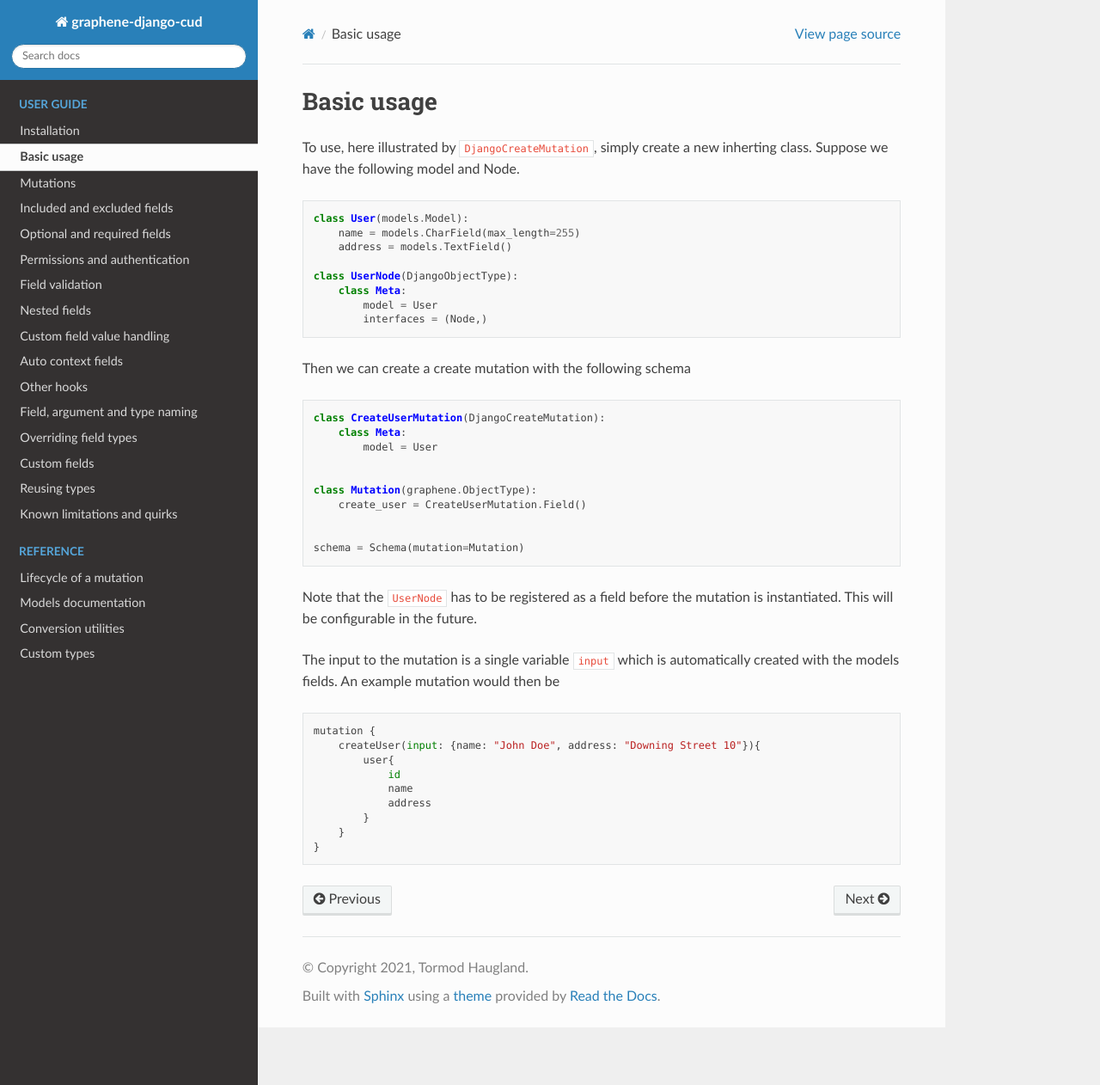
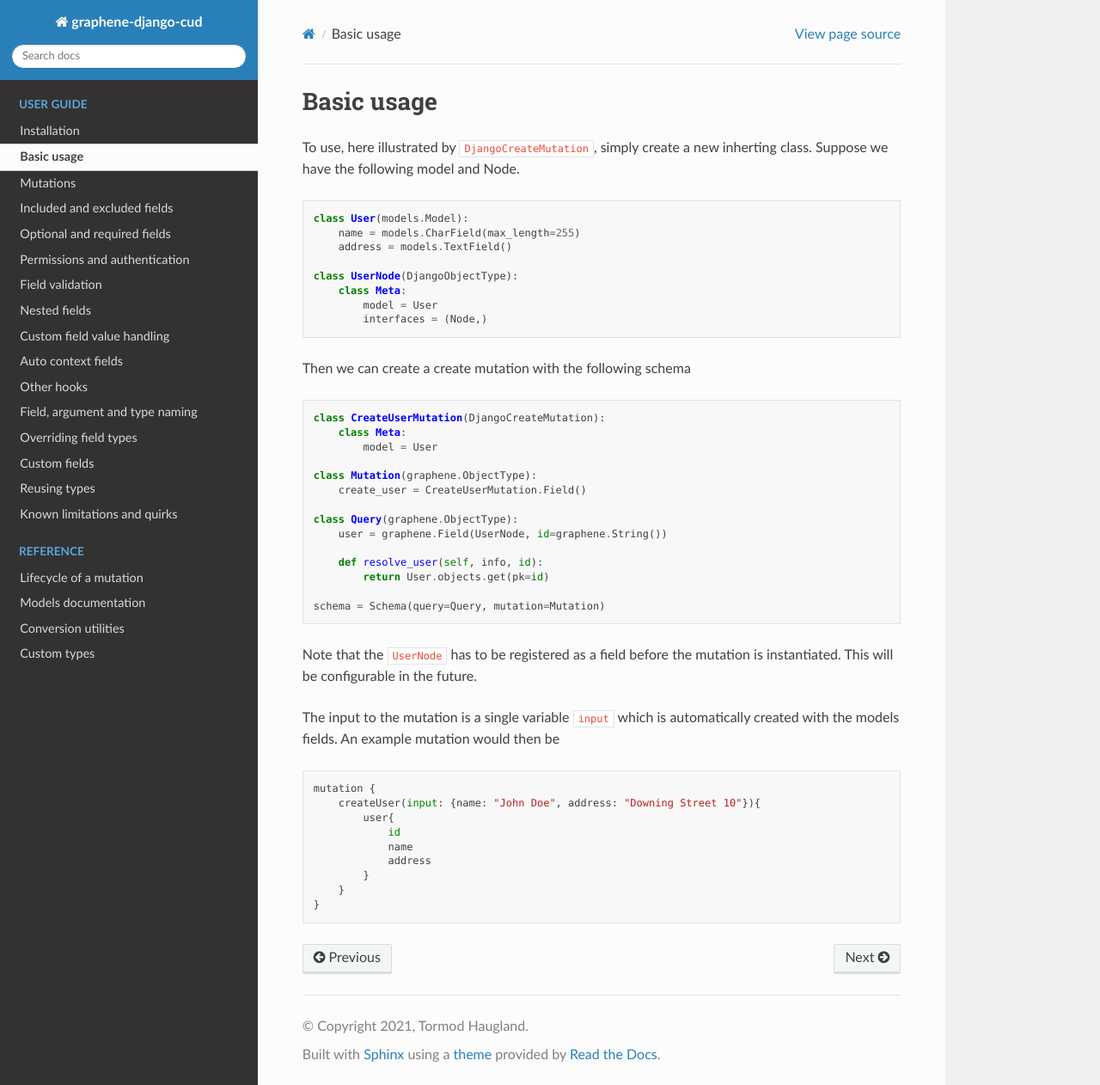
Before and after one commit to tOgg1/graphene-django-cud, a Sphinx documentation site: the page built from docs/guide/usage.rst, in a window 1280 px wide and 1262 px high. Shown: the whole window at 86% size. Built offline with Sphinx 7.4.7 and the Read the Docs theme 2.0.0, drawn with Linux system fonts in a browser that asks for light colours.

Commit message:
fix: Update README and docs to comply to new Schema spec

```diff
--- a/docs/guide/usage.rst
+++ b/docs/guide/usage.rst
@@ -24,12 +24,16 @@ Then we can create a create mutation with the following schema
         class Meta:
             model = User
 
-
     class Mutation(graphene.ObjectType):
         create_user = CreateUserMutation.Field()
 
+    class Query(graphene.ObjectType):
+        user = graphene.Field(UserNode, id=graphene.String())
 
-    schema = Schema(mutation=Mutation)
+        def resolve_user(self, info, id):
+            return User.objects.get(pk=id)
+
+    schema = Schema(query=Query, mutation=Mutation)
 
 Note that the ``UserNode`` has to be registered as a field before the
 mutation is instantiated. This will be configurable in the future.
```
Also changed, not shown: README.md (+8 -1 lines).
